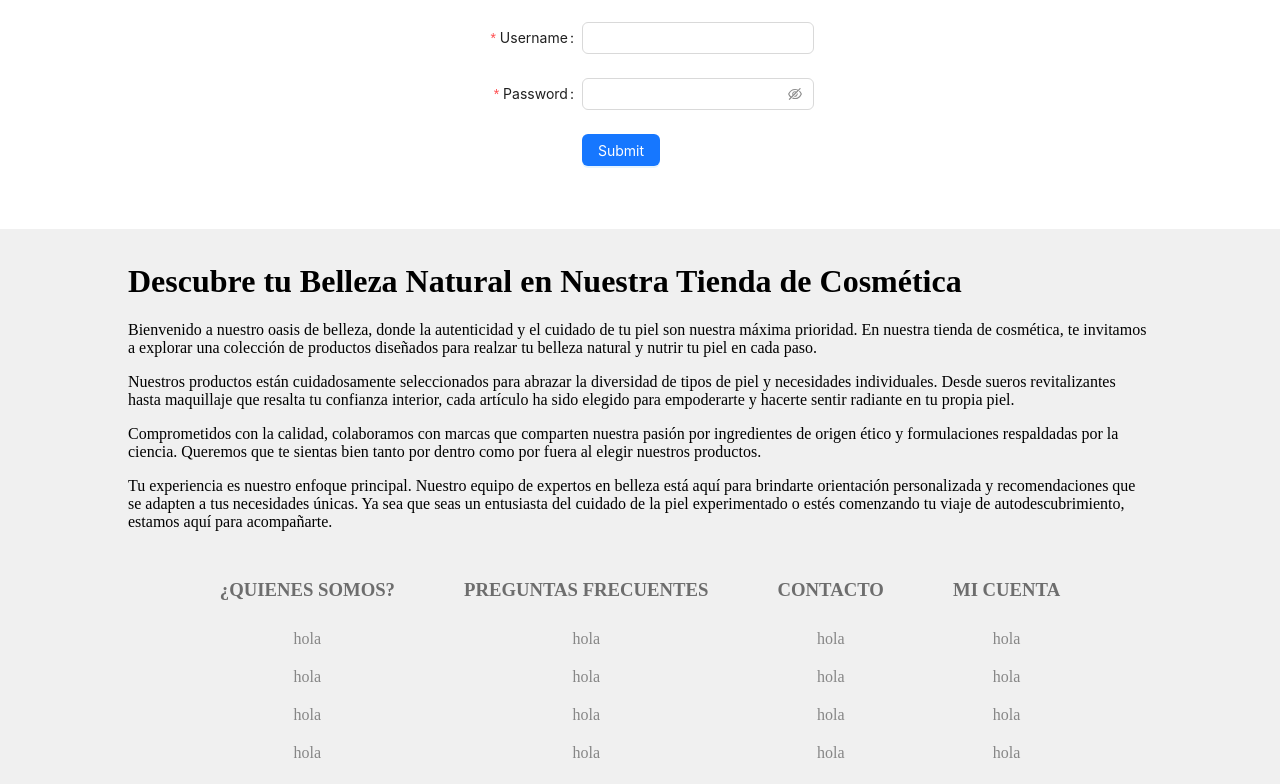
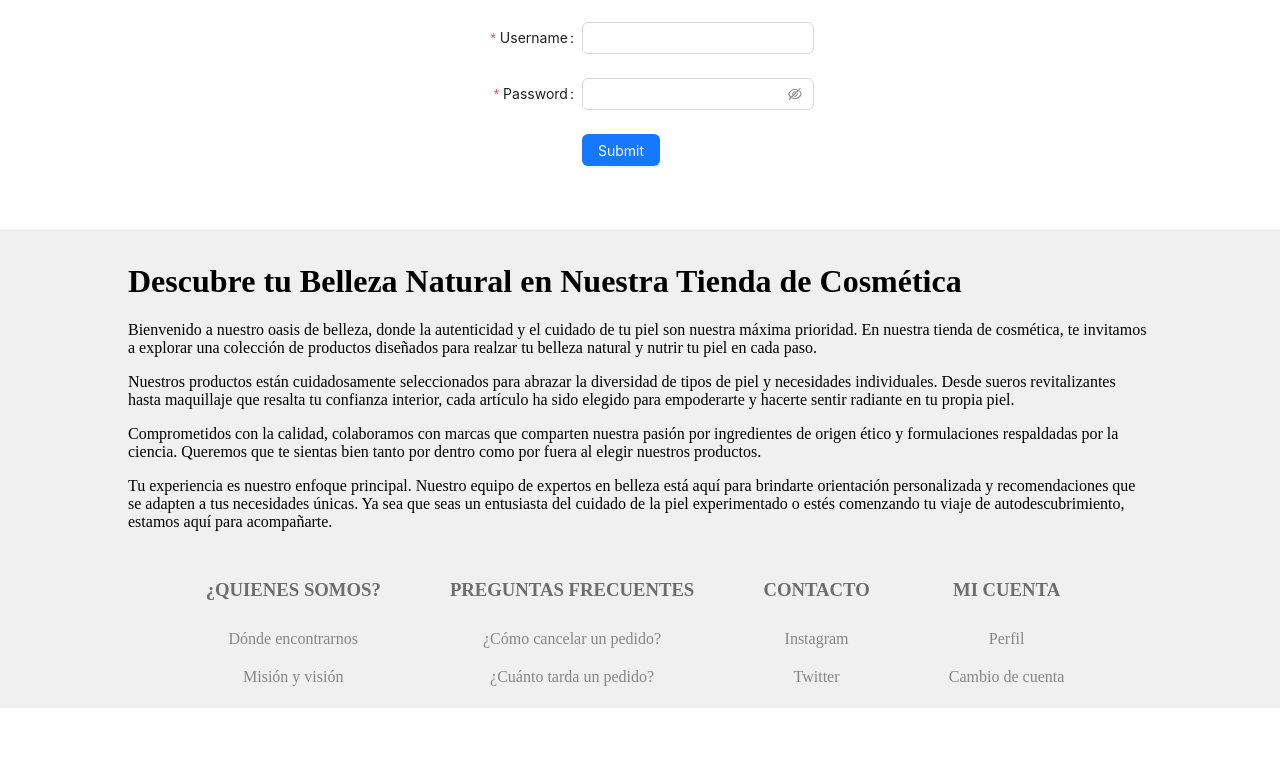
Before and after one commit to JuandaMT/Frontend-eCommerce-React, a React (Vite) app: page /register in a window 1280 px wide. Shown: the part 198-982 px from the top of the page. After the commit the page ends 906 px from the top, so only its background shows below. Built offline with nearby package versions, Linux system fonts and the light colour scheme.

Commit message:
terminado mvp

```diff
--- a/src/App.jsx
+++ b/src/App.jsx
@@ -9,7 +9,6 @@ import Home from "./components/Home/Home";
 import Cart from "./components/Cart/Cart";
 import Footer from "./components/Home/Footer/Footer";
 import Register from "./components/Register/Register";
-import Logout from "./components/Logout/Logout";
 import "./App.scss"
 
 function App() {
@@ -27,7 +26,6 @@ function App() {
                   <Route path="/profile" element={<Profile />} />
                   <Route path="/cart" element={<Cart />} />
                   <Route path="/register" element={<Register />} />
-                  <Route path="/logout" element={<Logout />} />
                 </Routes>
                 <Footer></Footer>
               </OrdersProvider>
--- a/src/components/Cart/Cart.jsx
+++ b/src/components/Cart/Cart.jsx
@@ -29,7 +29,6 @@ const Cart = () => {
       <List
       className="lista"
         size="small"
-       /*  header={<div className="letra">PRODUCTOS</div>} */
         footer={
           <div>
             <button className="boton" onClick={clearCart}>Vaciar carrito</button>
--- a/src/components/Home/Footer/Footer.jsx
+++ b/src/components/Home/Footer/Footer.jsx
@@ -41,31 +41,23 @@ const Footer = () => {
       <div className="container">
         <div className="bloque">
           <h3>¿QUIENES SOMOS?</h3>
-          <a href="">hola</a>
-          <a href="">hola</a>
-          <a href="">hola</a>
-          <a href="">hola</a>
+          <a href="">Dónde encontrarnos</a>
+          <a href="">Misión y visión</a>
         </div>
         <div className="bloque">
           <h3>PREGUNTAS FRECUENTES</h3>
-          <a href="">hola</a>
-          <a href="">hola</a>
-          <a href="">hola</a>
-          <a href="">hola</a>
+          <a href="">¿Cómo cancelar un pedido?</a>
+          <a href="">¿Cuánto tarda un pedido?</a>
         </div>
         <div className="bloque">
           <h3>CONTACTO</h3>
-          <a href="">hola</a>
-          <a href="">hola</a>
-          <a href="">hola</a>
-          <a href="">hola</a>
+          <a href="">Instagram</a>
+          <a href="">Twitter</a>
         </div>
         <div className="bloque">
           <h3>MI CUENTA</h3>
-          <a href="">hola</a>
-          <a href="">hola</a>
-          <a href="">hola</a>
-          <a href="">hola</a>
+          <a href="">Perfil</a>
+          <a href="">Cambio de cuenta</a>
         </div>
       </div>
     </div>
--- a/src/components/Login/Login.jsx
+++ b/src/components/Login/Login.jsx
@@ -22,7 +22,7 @@ const Login = () => {
       });
       setTimeout(() => {
         navigate("/");
-      }, 2000);
+      }, 1000);
 };
   };
 
--- a/src/components/Logout/Logout.jsx
+++ /dev/null
@@ -1,4 +0,0 @@
-const Logout = () =>{
-    <h1>Hola</h1>
-}
-export default Logout;
--- a/src/components/Register/Register.jsx
+++ b/src/components/Register/Register.jsx
@@ -1,5 +1,5 @@
 import React from "react";
-import { Button, Checkbox, Form, Input } from "antd";
+import { Button, Form, Input } from "antd";
 const onFinish = (values) => {
   console.log("Success:", values);
 };
```
